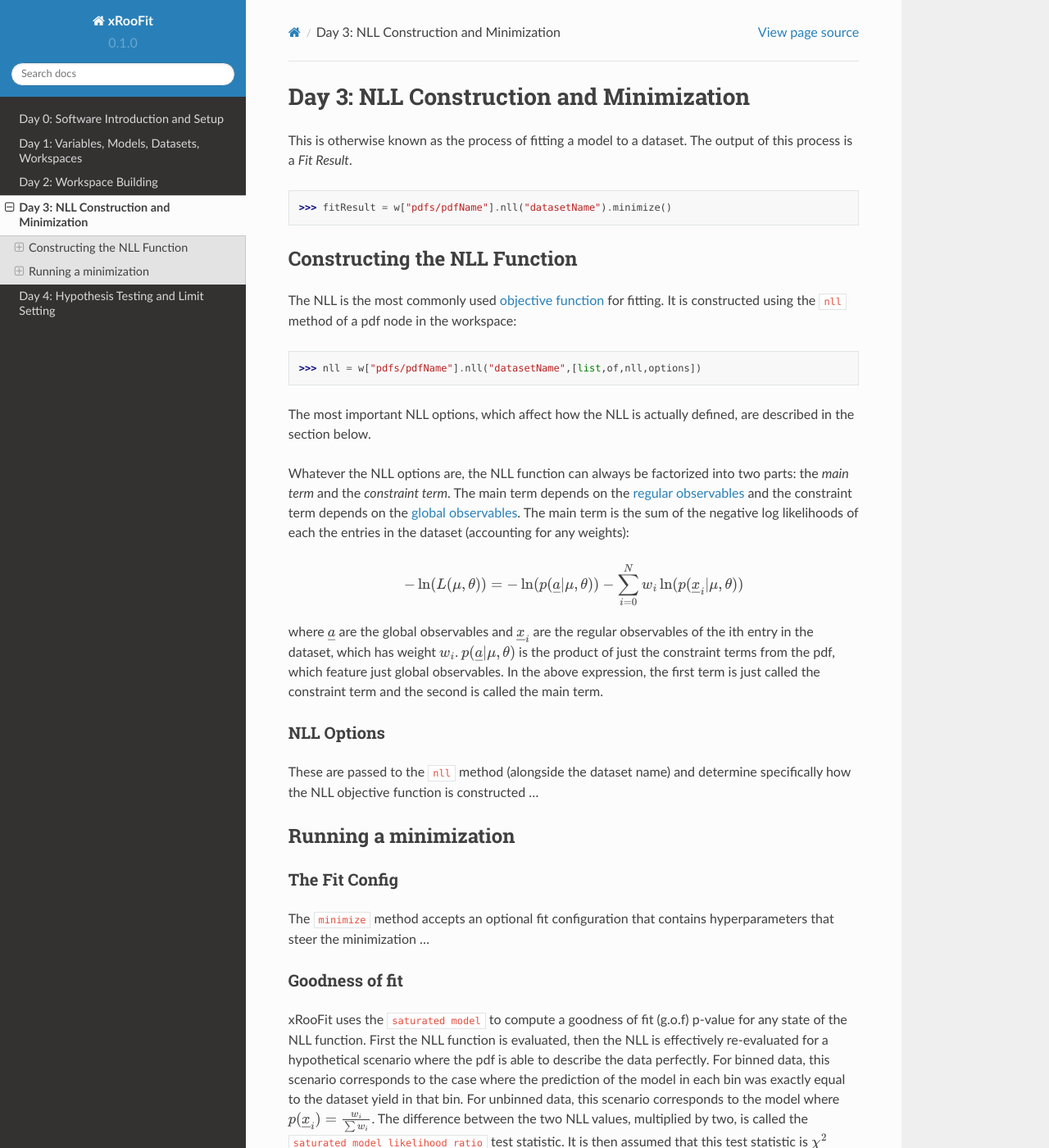
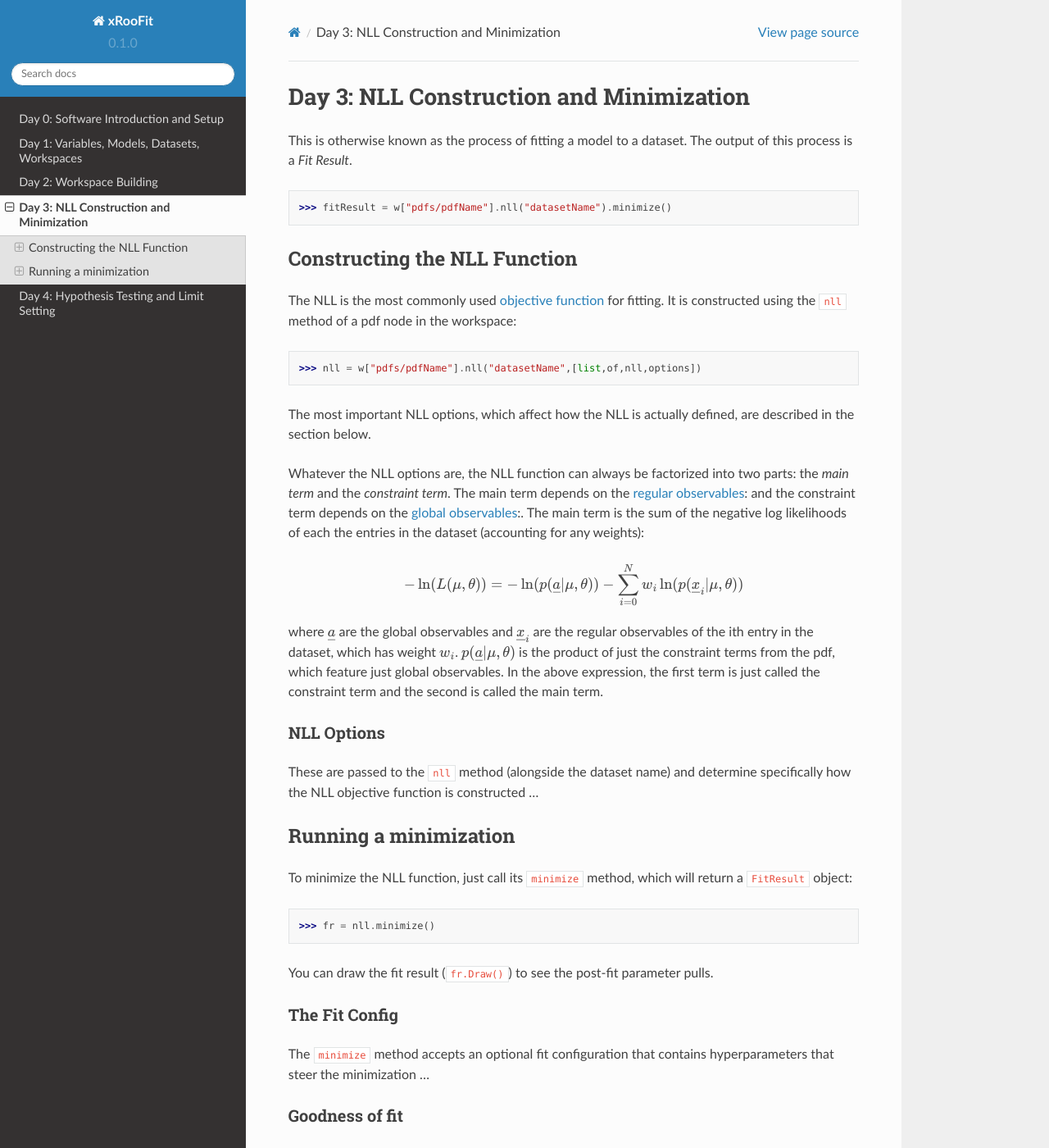
Before and after one commit to will-cern/xroofit-readthedocs, a Sphinx documentation site: the page built from docs/source/fitting.rst, in a window 1280 px wide and 1400 px high. Shown: the whole window at 82% size. Built offline with Sphinx 7.4.7 and the Read the Docs theme 2.0.0, drawn with Linux system fonts in a browser that asks for light colours.

Commit message:
Update fitting.rst

```diff
--- a/docs/source/fitting.rst
+++ b/docs/source/fitting.rst
@@ -13,7 +13,7 @@ The NLL is the most commonly used :ref:`objective function <objective functions>
 
 The most important NLL options, which affect how the NLL is actually defined, are described in the section below.
 
-Whatever the NLL options are, the NLL function can always be factorized into two parts: the *main term* and the *constraint term*. The main term depends on the :ref:`regular observables <regular observables>` and the constraint term depends on the :ref:`global observables <global observables>`. The main term is the sum of the negative log likelihoods of each the entries in the dataset (accounting for any weights):
+Whatever the NLL options are, the NLL function can always be factorized into two parts: the *main term* and the *constraint term*. The main term depends on the :ref:`regular observables <regular observables>`: and the constraint term depends on the :ref:`global observables <global observables>`:. The main term is the sum of the negative log likelihoods of each the entries in the dataset (accounting for any weights):
 
 .. math::
 
@@ -26,8 +26,15 @@ NLL Options
 These are passed to the ``nll`` method (alongside the dataset name) and determine specifically how the NLL objective function is constructed ...
 
 
+.. _minimization:
 Running a minimization
 ----------------------
+
+To minimize the NLL function, just call its ``minimize`` method, which will return a ``FitResult`` object:
+
+>>> fr = nll.minimize()
+
+You can draw the fit result (``fr.Draw()``) to see the post-fit parameter pulls.
 
 The Fit Config
 ^^^^^^^^^^^^^^
```
